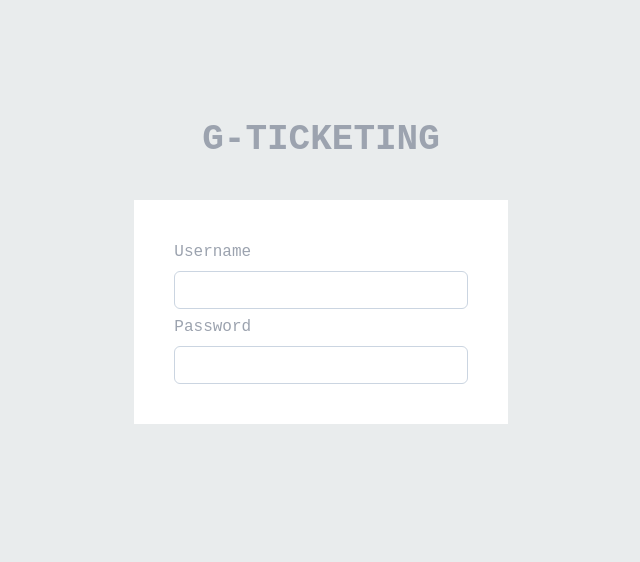
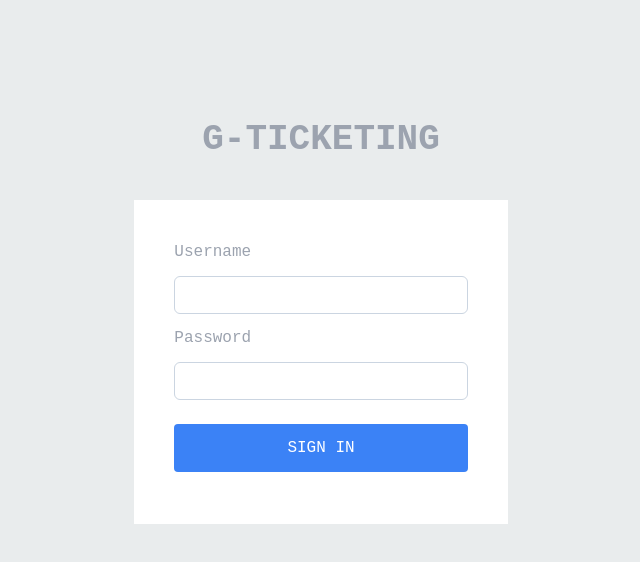
Before and after one commit to nyelwa-senguji/ticketing-system-frontend, a Next.js app: page /login in a window 1280 px wide. Shown: the top 562 px of the page, without its empty margins (319-959 px from the left). Built offline with nearby package versions, Linux system fonts and the light colour scheme.

Commit message:
Login Page

```diff
--- /dev/null
+++ b/components/elements/Button/button.tsx
@@ -0,0 +1,7 @@
+export default function Button(props: { value: string; class: string }) {
+  return (
+    <>
+      <button className={props.class}>{props.value}</button>
+    </>
+  );
+}
--- a/components/modules/Form/form.tsx
+++ b/components/modules/Form/form.tsx
@@ -1,14 +1,16 @@
+import Button from "../../elements/Button/button";
 import Input from "../../elements/Input/input";
 import Label from "../../elements/Label/label";
 
 export default function Form(){
     return (
         <>
-            <div className="flex flex-col bg-white justify-between h-56 w-1/3 p-10">
+            <div className="flex flex-col bg-white justify-between w-1/3 p-10">
                 <Label htmlFor="username" value="Username" class="text-gray-400"/>
-                <Input type="text" name="username" id="username" class=" block w-full px-3 py-2 bg-white border border-slate-300 rounded-md text-sm focus:outline-none"/>
+                <Input type="text" name="username" id="username" class=" block w-full px-3 py-2 my-3 bg-white border border-slate-300 rounded-md text-sm text-slate-500  focus:outline-none"/>
                 <Label htmlFor="password" value="Password" class="text-gray-400"/>
-                <Input type="text" name="password" id="password" class=" block w-full px-3 py-2 bg-white border border-slate-300 rounded-md text-sm focus:outline-none"/>
+                <Input type="text" name="password" id="password" class=" block w-full px-3 py-2 my-3 bg-white border border-slate-300 rounded-md text-sm text-slate-500 focus:outline-none "/>
+                <Button class="bg-blue-500 p-3 rounded my-3 text-white" value="SIGN IN"/>
             </div>
         </>
     )
```
